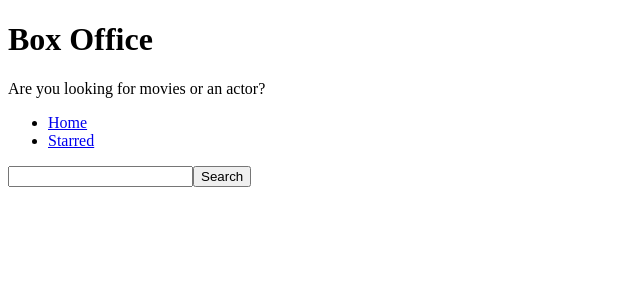
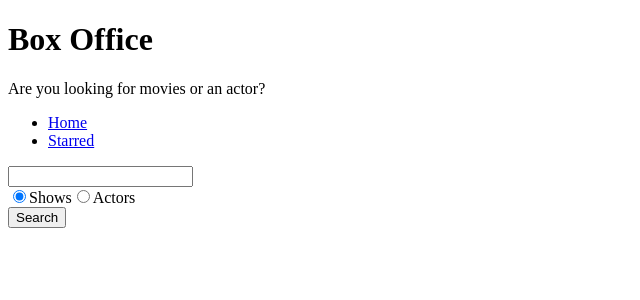
Before and after one commit to ndpniraj/box-office, a React (Create React App) app: page / in a window 1280 px wide. Shown: the top 300 px of the page, without its empty margins (0-640 px from the left). Built offline with nearby package versions, Linux system fonts and the light colour scheme.

Commit message:
added radio button and filter inside api url

```diff
--- a/src/pages/Home.js
+++ b/src/pages/Home.js
@@ -5,13 +5,16 @@
 const Home = () => {
   const [input, setInput] = useState('');
   const [results, setResults] = useState(null);
+  const [searchOption, setSearchOption] = useState('shows');
+
+  const isShowsSelected = searchOption === 'shows';
 
   const onInputChange = ev => {
     setInput(ev.target.value);
   };
 
   const handleSearch = () => {
-    getApi(`/search/shows?q=${input}`).then(result => {
+    getApi(`/search/${searchOption}?q=${input}`).then(result => {
       setResults(result);
     });
   };
@@ -28,17 +31,45 @@
     }
 
     if (results && results.length > 0) {
-      return results.map(item => (
-        <div key={item.show.id}>{item.show.name}</div>
-      ));
+      return results[0].show
+        ? results.map(item => <div key={item.show.id}>{item.show.name}</div>)
+        : results.map(item => (
+            <div key={item.person.id}>{item.person.name}</div>
+          ));
     }
 
     return null;
   };
 
+  const onRadioChange = ev => {
+    setSearchOption(ev.target.value);
+  };
+
   return (
     <MainPageLayout>
       <input onChange={onInputChange} value={input} onKeyDown={handleKeyDown} />
+      <div>
+        <label htmlFor="select-shows">
+          <input
+            type="radio"
+            id="select-shows"
+            value="shows"
+            checked={isShowsSelected}
+            onChange={onRadioChange}
+          />
+          Shows
+        </label>
+        <label htmlFor="select-person">
+          <input
+            type="radio"
+            id="select-person"
+            value="people"
+            checked={!isShowsSelected}
+            onChange={onRadioChange}
+          />
+          Actors
+        </label>
+      </div>
       <button type="button" onClick={handleSearch}>
         Search
       </button>
```
Also changed, not shown: 1 other file (tests, documents, lock files or other folders).
